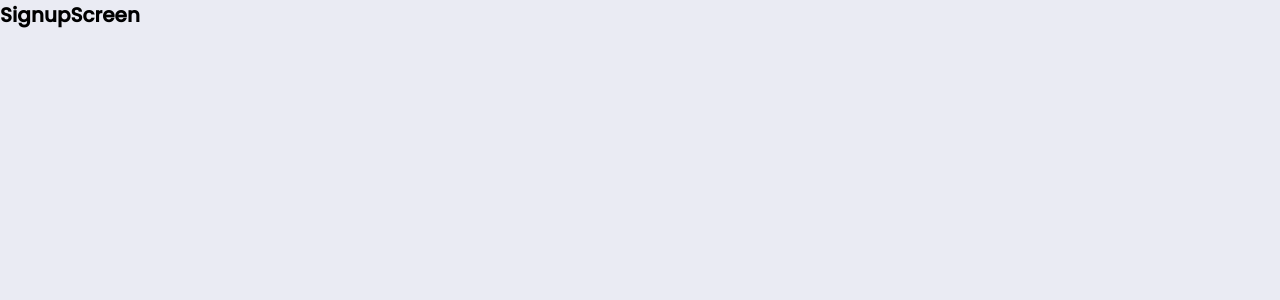
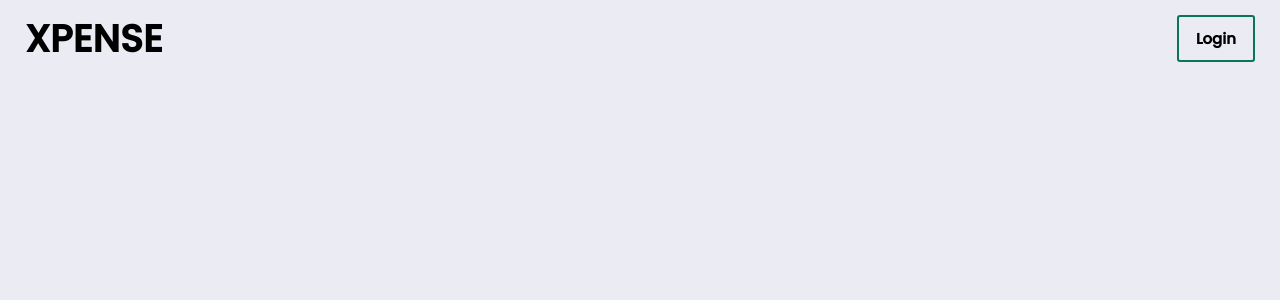
Before and after one commit to Gabito-git/Xpense, a React (Create React App) app in the folder frontend/: page /auth/signup in a window 1280 px wide. Shown: the top 300 px of the page. Built offline with nearby package versions, Linux system fonts and the light colour scheme.

Commit message:
(front) add navbar to signup screen component

```diff
--- a/frontend/src/screens/SingupScreen.js
+++ b/frontend/src/screens/SingupScreen.js
@@ -1,8 +1,13 @@
+import Navbar from "../components/Navbar"
+
 const SingupScreen = () => {
     return (
-        <h1>
-            SignupScreen
-        </h1>
+        <div className="auth">
+            <Navbar
+                buttonText="Login"
+                className="auth"
+            />
+        </div>
     )
 }
 
--- a/frontend/src/styles/screens/_auth.scss
+++ b/frontend/src/styles/screens/_auth.scss
@@ -0,0 +1,9 @@
+.auth{
+    &__navbar{
+        @include general_navbar;
+    }
+
+    &__nav-button{
+        @include general_navbar-button
+    }
+}
```
